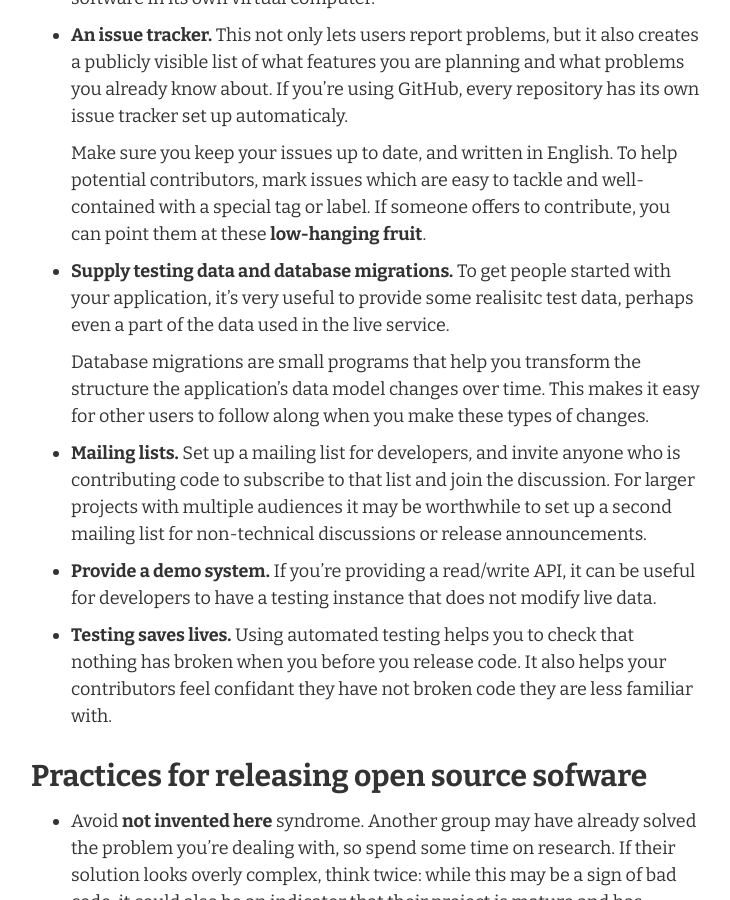
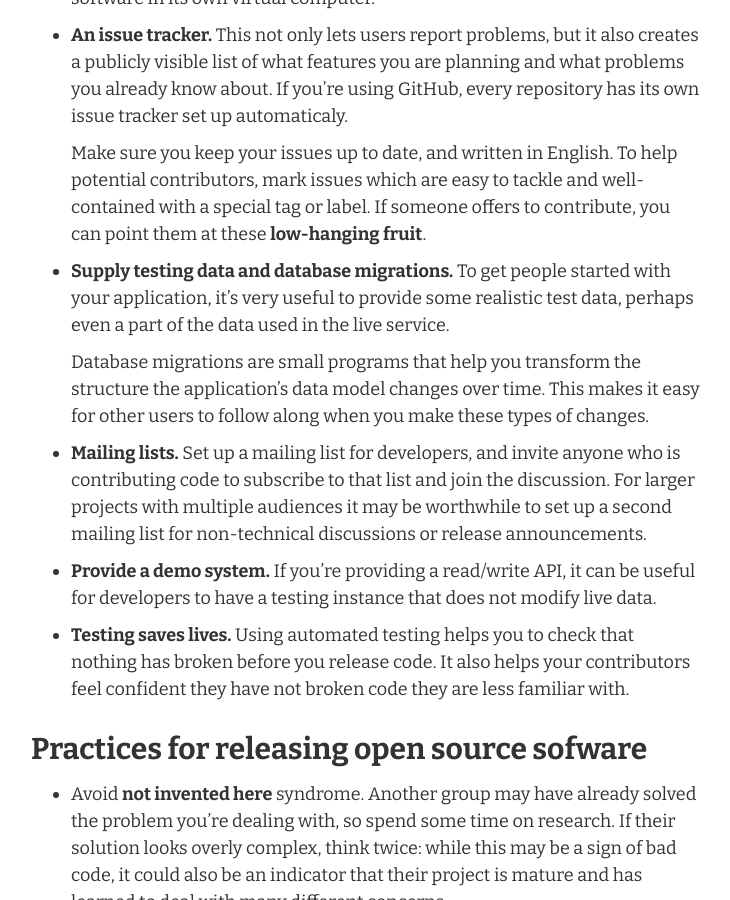
Before and after one commit to pudo-attic/civic-software-checklist, a Jekyll site: the page built from index.md, in a window 1280 px wide and 900 px high, scrolled down 1280 px. Shown: the whole window, without its empty margins (274-1004 px from the left). Built offline with Jekyll 4.4.1, drawn with Linux system fonts in a browser that asks for light colours; nearby versions of some CDN libraries.

Commit message:
Fix typos

```diff
--- a/index.md
+++ b/index.md
@@ -70,7 +70,7 @@ away!
   contribute, you can point them at these **low-hanging fruit**.
 
 * **Supply testing data and database migrations.** To get people started
-  with your application, it's very useful to provide some realisitc test
+  with your application, it's very useful to provide some realistic test
   data, perhaps even a part of the data used in the live service.
 
   Database migrations are small programs that help you transform the
@@ -89,8 +89,8 @@ away!
   modify live data.
 
 * **Testing saves lives.** Using automated testing helps you to check
-  that nothing has broken when you before you release code. It also helps
-  your contributors feel confidant they have not broken code they are
+  that nothing has broken before you release code. It also helps
+  your contributors feel confident they have not broken code they are
   less familiar with.
 
 ## Practices for releasing open source sofware
```
